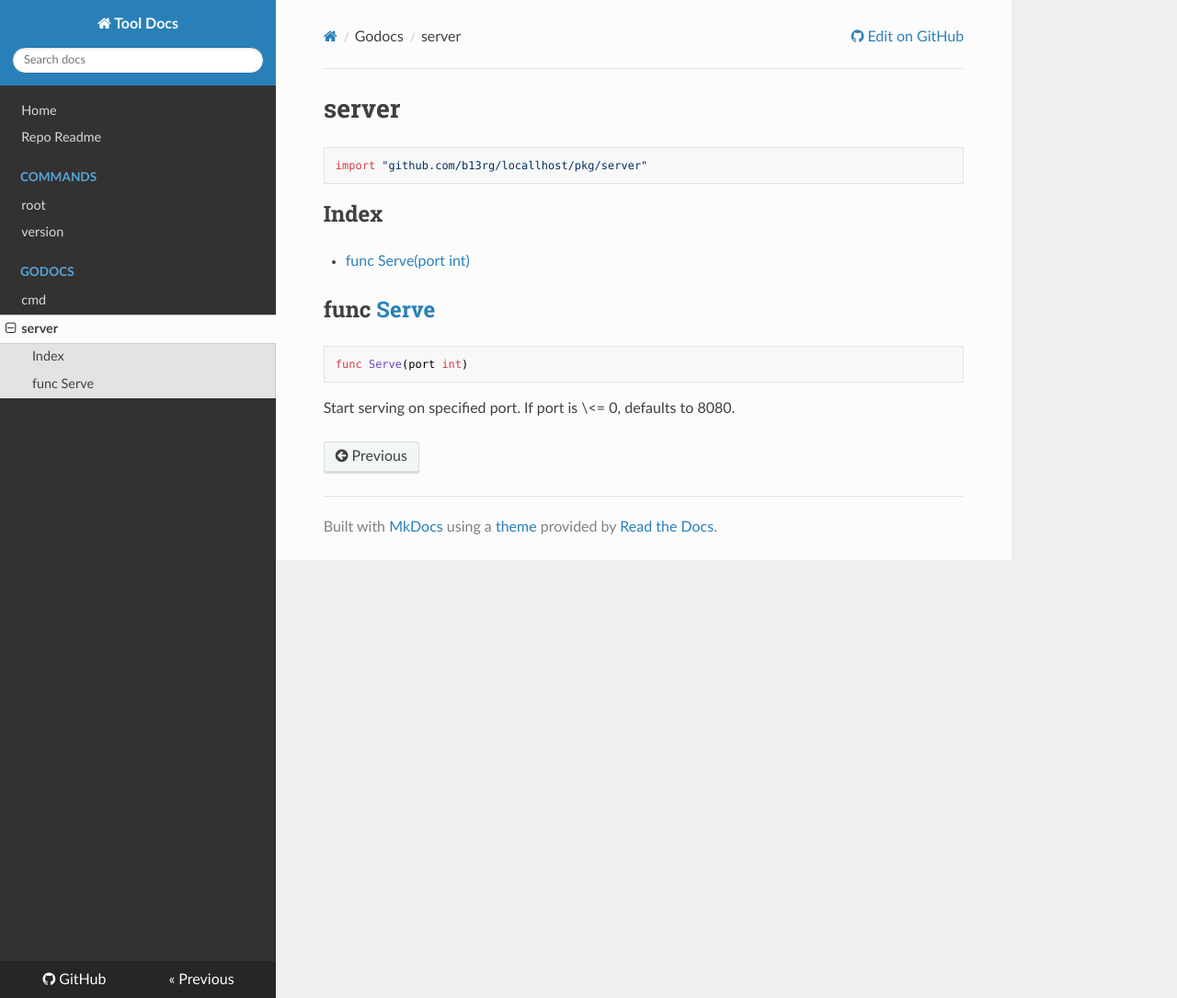
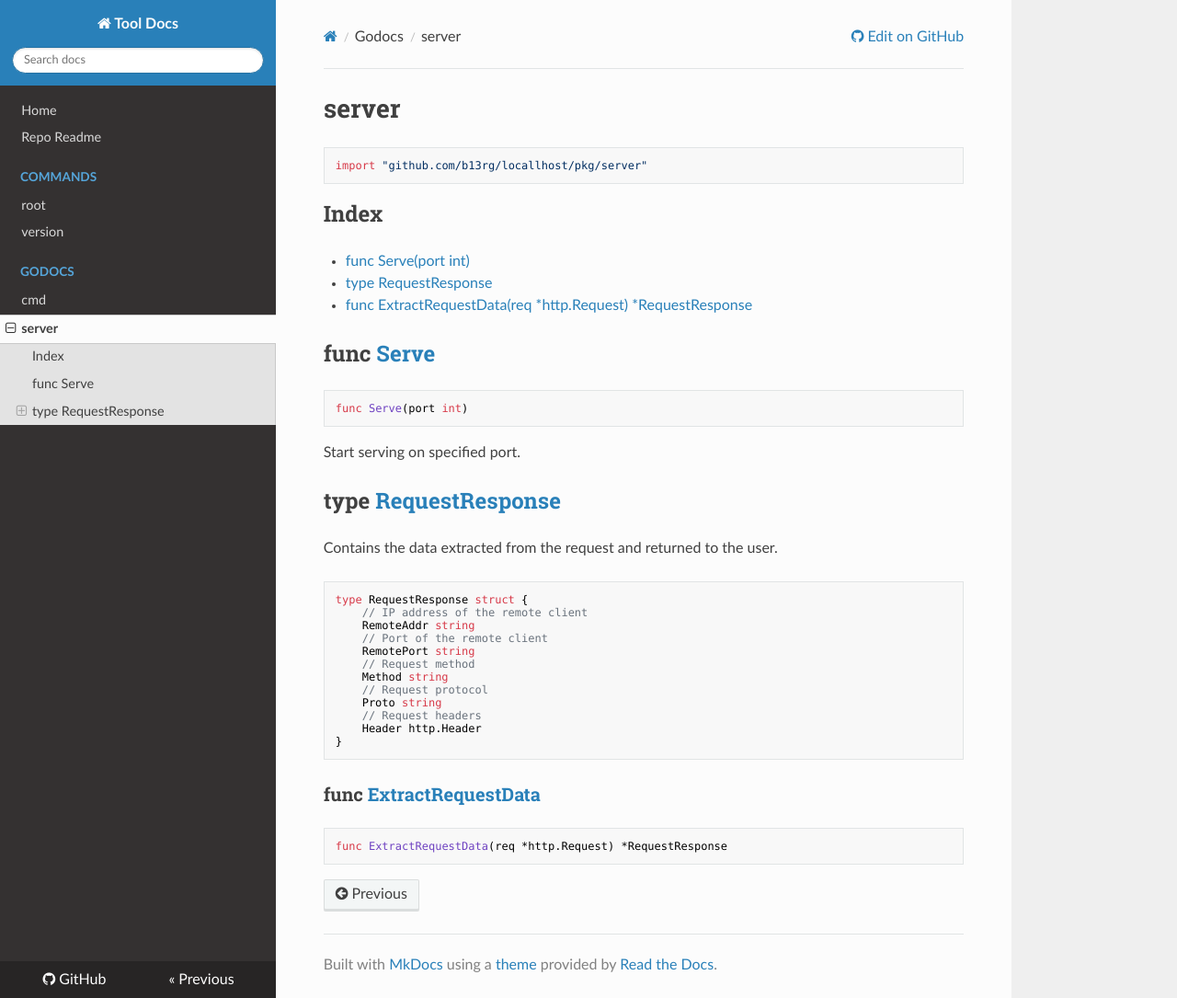
Before and after one commit to B13rg/locallhost, an MkDocs documentation site: the page built from docs/godoc/server.md, in a window 1280 px wide and 1085 px high. Shown: the whole window at 92% size. Built offline with MkDocs 1.6.1, drawn with Linux system fonts in a browser that asks for light colours; nearby versions of some CDN libraries.

Commit message:
setup struct to contain data, add json endpoint

````diff
--- a/docs/godoc/server.md
+++ b/docs/godoc/server.md
@@ -7,13 +7,42 @@ import "github.com/b13rg/locallhost/pkg/server"
 ## Index
 
 - [func Serve\(port int\)](<#Serve>)
+- [type RequestResponse](<#RequestResponse>)
+  - [func ExtractRequestData\(req \*http.Request\) \*RequestResponse](<#ExtractRequestData>)
 
 
 <a name="Serve"></a>
-## func [Serve](<https://github.com:b13rg/locallhost/blob/main/pkg/server/server.go#L35>)
+## func [Serve](<https://github.com:b13rg/locallhost/blob/main/pkg/server/server.go#L74>)
 
 ```go
 func Serve(port int)
 ```
 
-Start serving on specified port. If port is \<= 0, defaults to 8080.
+Start serving on specified port.
+
+<a name="RequestResponse"></a>
+## type [RequestResponse](<https://github.com:b13rg/locallhost/blob/main/pkg/server/index-tmpl.go#L6-L17>)
+
+Contains the data extracted from the request and returned to the user.
+
+```go
+type RequestResponse struct {
+    // IP address of the remote client
+    RemoteAddr string
+    // Port of the remote client
+    RemotePort string
+    // Request method
+    Method string
+    // Request protocol
+    Proto string
+    // Request headers
+    Header http.Header
+}
+```
+
+<a name="ExtractRequestData"></a>
+### func [ExtractRequestData](<https://github.com:b13rg/locallhost/blob/main/pkg/server/server.go#L49>)
+
+```go
+func ExtractRequestData(req *http.Request) *RequestResponse
+```
````
Also changed, not shown: docs/godoc/cmd.md (+14 -6 lines), 7 other files.
